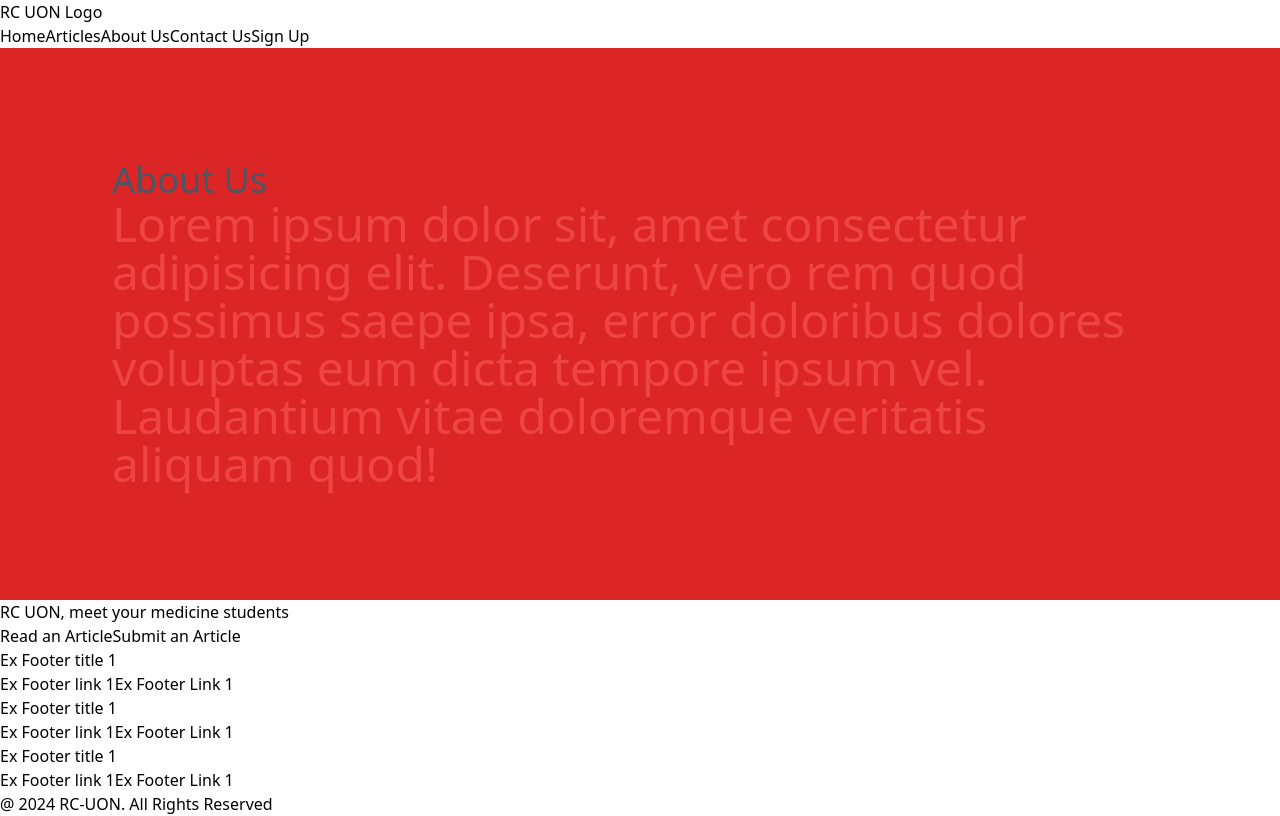
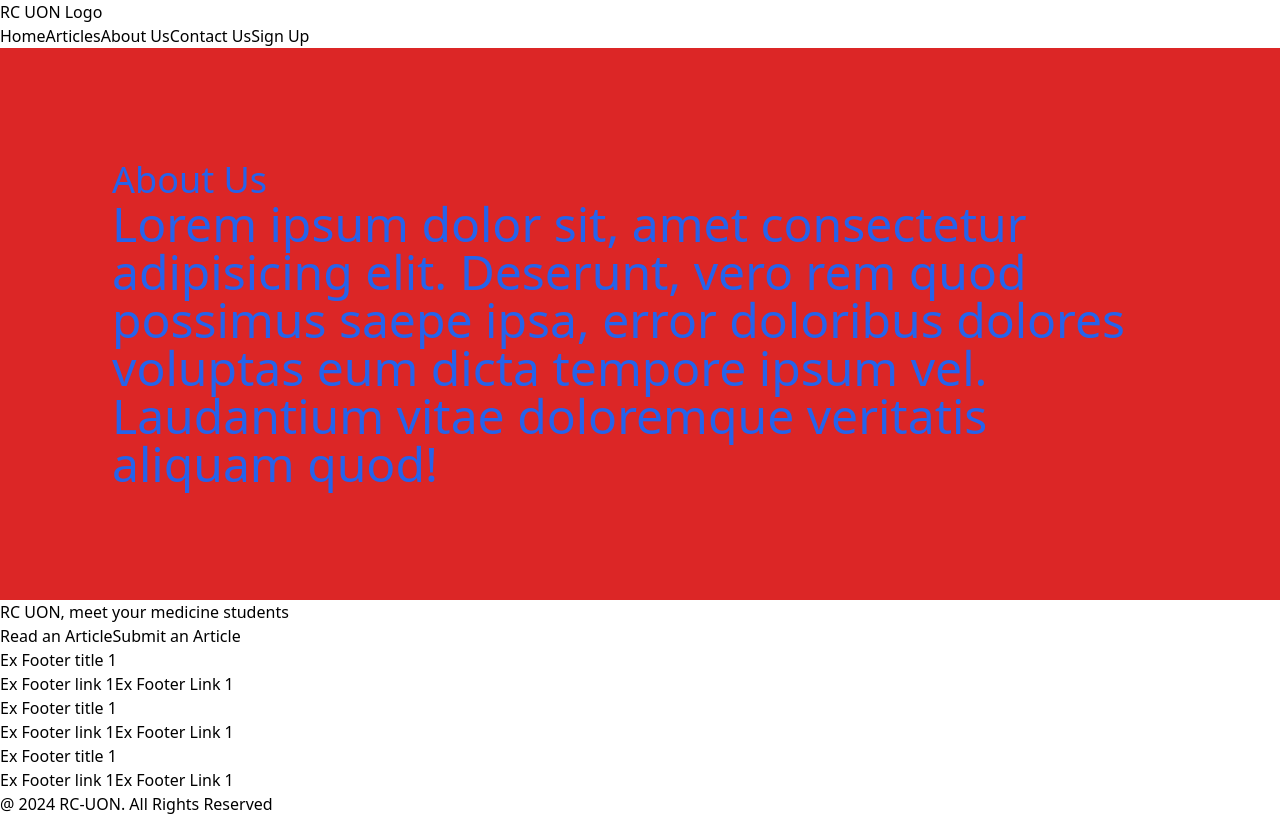
Before and after one commit to uniterriziki/RC_website, a Next.js app in the folder my-app/: page /about in a window 1280 px wide. Built offline with nearby package versions, Linux system fonts and the light colour scheme.

Commit message:
fixed an error

```diff
--- a/my-app/src/app/about/page.jsx
+++ b/my-app/src/app/about/page.jsx
@@ -4,8 +4,8 @@ import { NavLinks } from "../../../constants";
 const About = () => {
   return (
     <div className="p-28 bg-red-600">
-      <h1 className="text-gray-600 text-bold text-4xl ">About Us</h1>
-      <p className="text-5xl text-bold text-red-500">Lorem ipsum dolor sit, amet consectetur adipisicing elit. Deserunt, vero rem quod possimus saepe ipsa, error doloribus dolores voluptas eum dicta tempore ipsum vel. Laudantium vitae doloremque veritatis aliquam quod!</p>
+      <h1 className="text-blue-600 text-bold text-4xl ">About Us</h1>
+      <p className="text-5xl text-bold hover:text-red-600 text-blue-600">Lorem ipsum dolor sit, amet consectetur adipisicing elit. Deserunt, vero rem quod possimus saepe ipsa, error doloribus dolores voluptas eum dicta tempore ipsum vel. Laudantium vitae doloremque veritatis aliquam quod!</p>
     </div>
   );
 };
```
